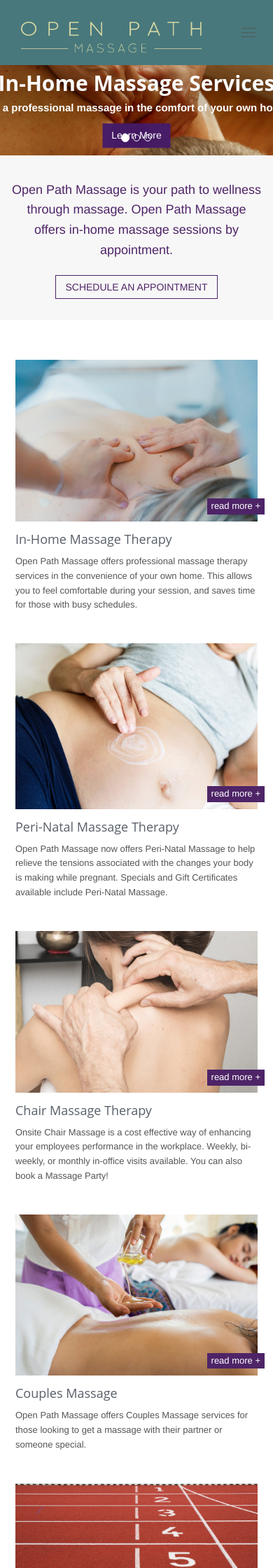
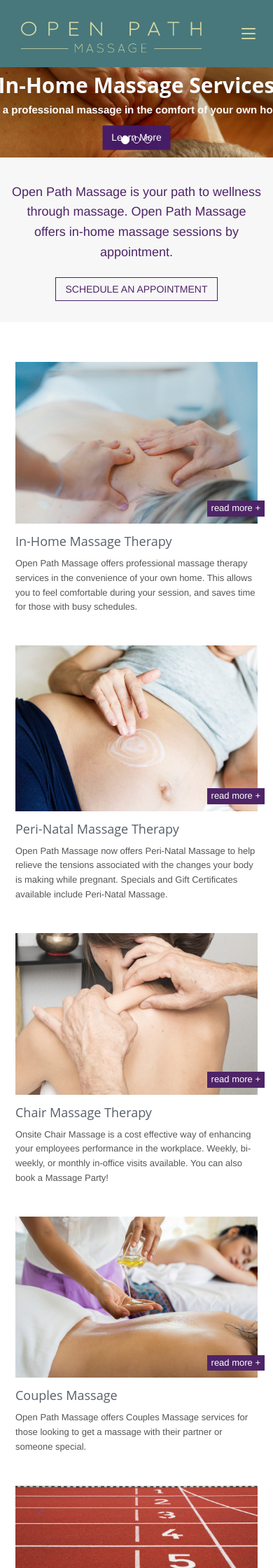
Before and after one commit to mrssk33lz/openpathmassage, a Jekyll site: the page built from index.md, in a window 390 px wide. Shown: the top 2240 px of the page at 70% size. Built offline with Jekyll 4.4.1, drawn with Linux system fonts in a browser that asks for light colours.

Commit message:
Fixing mobile menu colors.

```diff
--- a/assets/css/headers/header-v6.css
+++ b/assets/css/headers/header-v6.css
@@ -165,10 +165,10 @@
 }
 
 .header-v6 .navbar-toggle .icon-bar {
-	height: 1px;
+	height: 2px;
 	width: 20px;
 	font-size: 20px;
-	background: #555;
+	background: #D3D6A1;
 	margin-bottom: 5px;
 }
 
@@ -429,7 +429,7 @@
 
     /*Navbar Nav*/
     .header-v6 .navbar-nav > li > a {
-    	color: #444;
+    	color: #D3D6A1;
     }
 
     /*Pull Right*/
```
